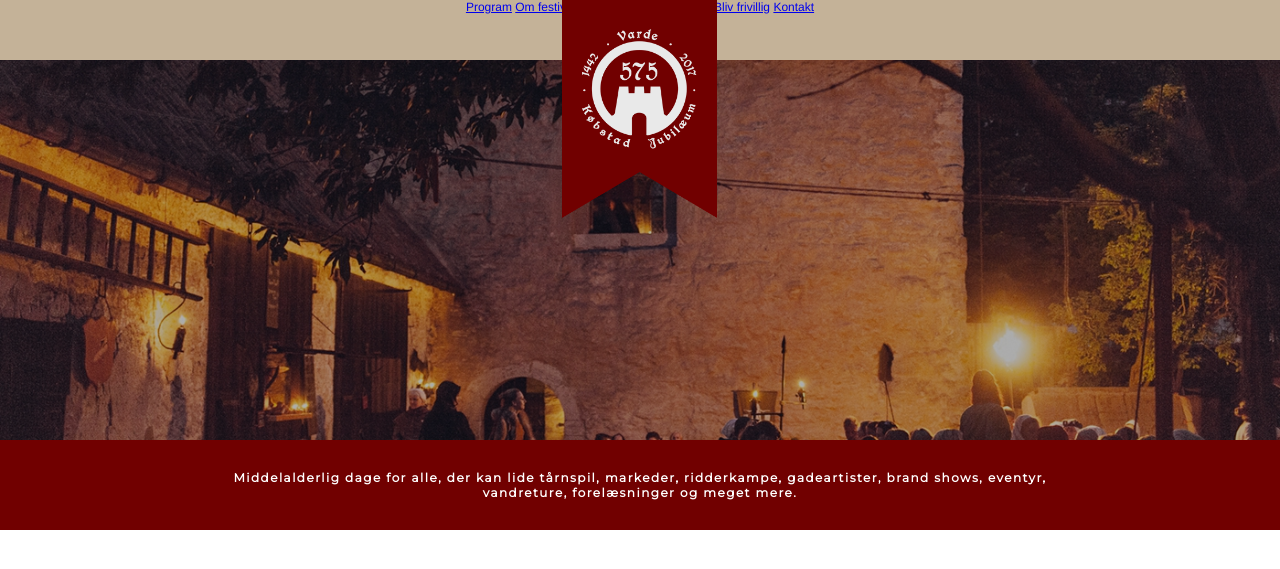
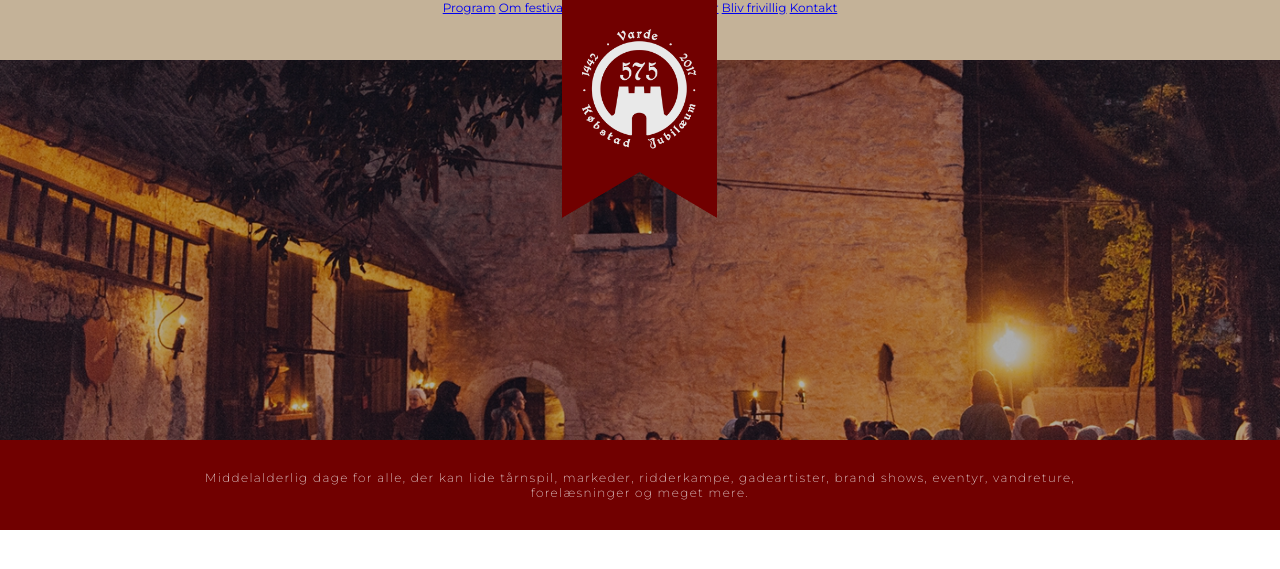
Before and after one commit to lagfoss/eksamensprojekt, a PHP site: page / in a window 1280 px wide. Shown: the top 569 px of the page. Run offline with PHP 8.4, Linux system fonts and the light colour scheme.

Commit message:
fonts ;)

```diff
--- a/assets/css/styles.css
+++ b/assets/css/styles.css
@@ -62,7 +62,7 @@ Colors:
    * 1.0 Global
    */
    body {
-          font-family: Helvetica, Arial, sans-serif;
+          font-family: 'Montserrat', sans-serif;
           src:url(./assets/font/augusta.woff);
           font-size: 12px;
           color: #333333;
@@ -99,7 +99,8 @@ font-family: 'Montserrat', sans-serif;
 margin: 0px 0 0 0;
 padding: 30px 15% 30px 15% ;
 font-size: 12px;
-letter-spacing: 1.1pt;
+font-weight: 200;
+letter-spacing: 1.01pt;
 color: #fff;
 }
 /*
--- a/index.html
+++ b/index.html
@@ -6,7 +6,7 @@
   <meta charset="utf-8">
   <title>Varde Middelalderfestival - Handelsruten til omverdenen</title>
   <link rel="stylesheet" href="assets/css/styles.css">
-  <link href="https://fonts.googleapis.com/css?family=Montserrat" rel="stylesheet">
+  <link href="https://fonts.googleapis.com/css?family=Montserrat:100,200,300,400,500,600,700" rel="stylesheet">
 </head>
 
 <body>
```
